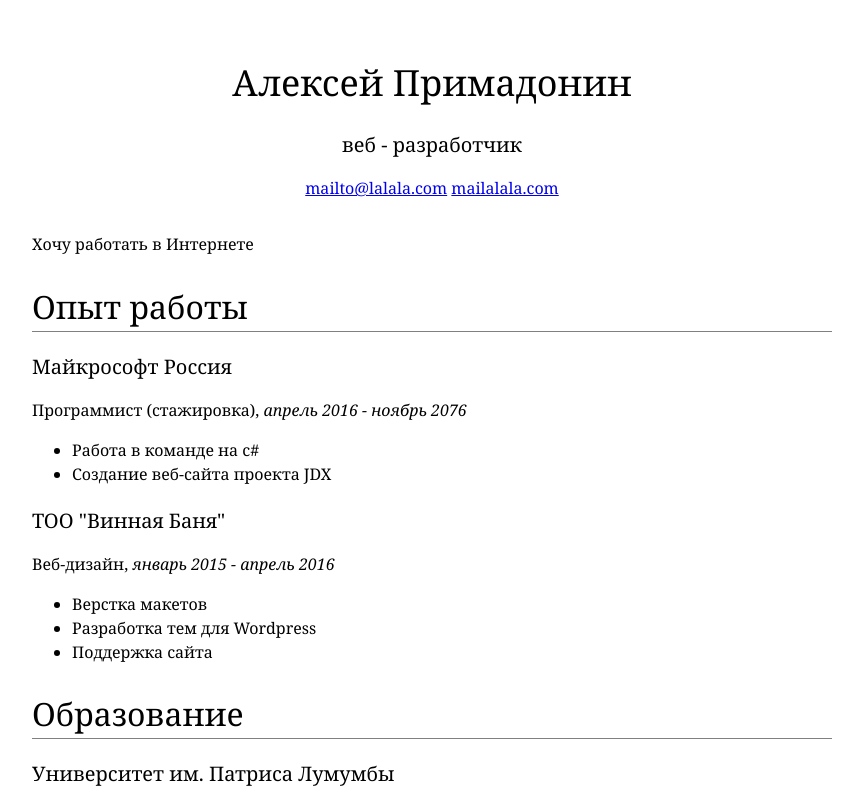
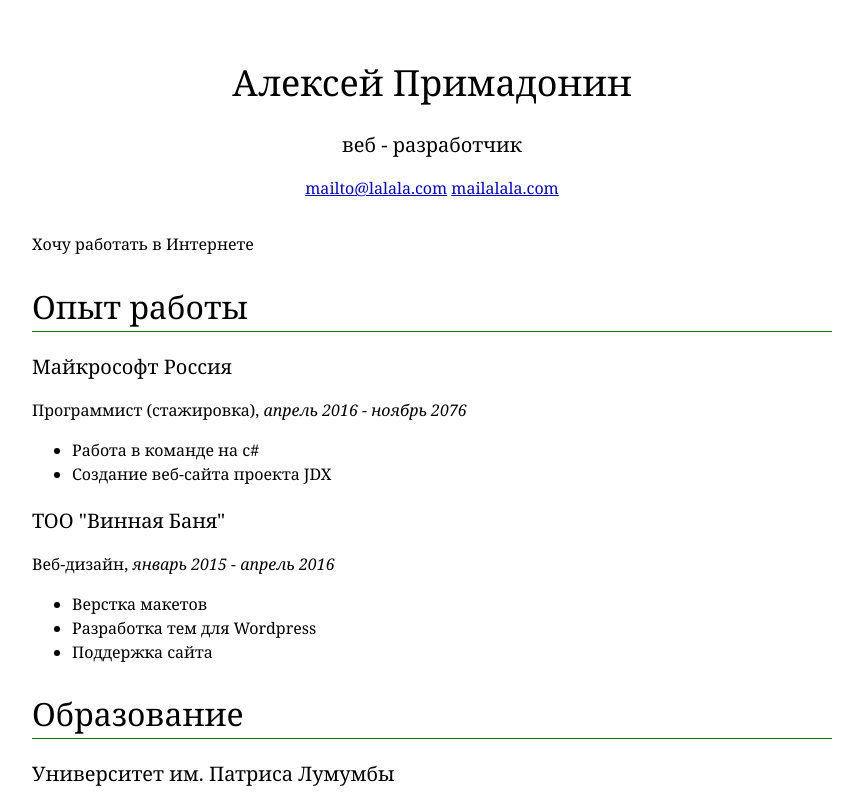
Before and after one commit to rodomed/hexlet, a plain HTML site: page index.html in a window 1280 px wide. Shown: the top 800 px of the page, without its empty margins (208-1071 px from the left). Drawn offline with Linux system fonts and the light colour scheme.

Commit message:
added green border <h2>

```diff
--- a/style.css
+++ b/style.css
@@ -25,7 +25,7 @@ h1 {
 
 h2 {
     font-size: 32px;
-    border-bottom: 1px solid gray;
+    border-bottom: 1px solid green;
     margin-bottom: 8px;
 }
 
```
